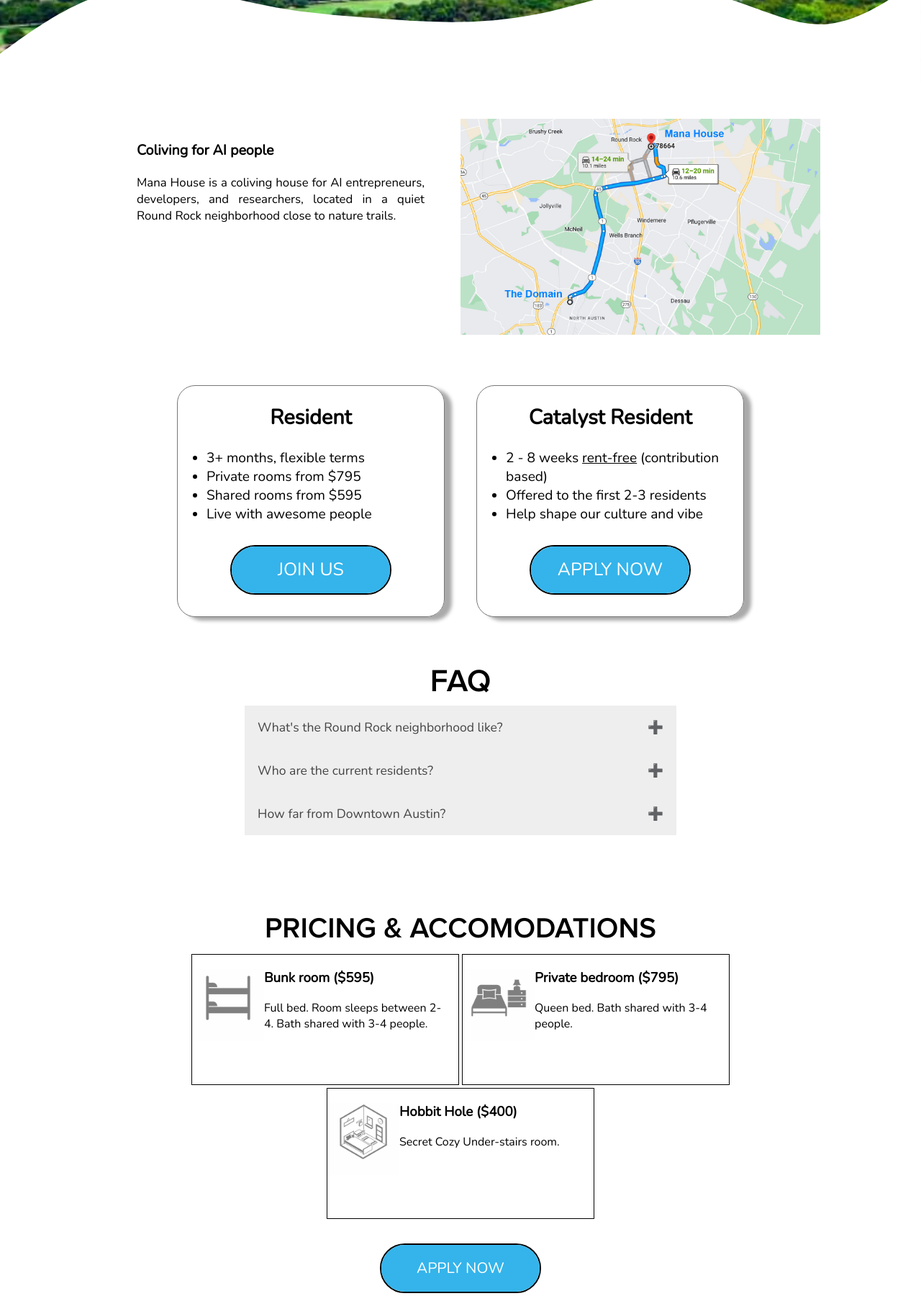
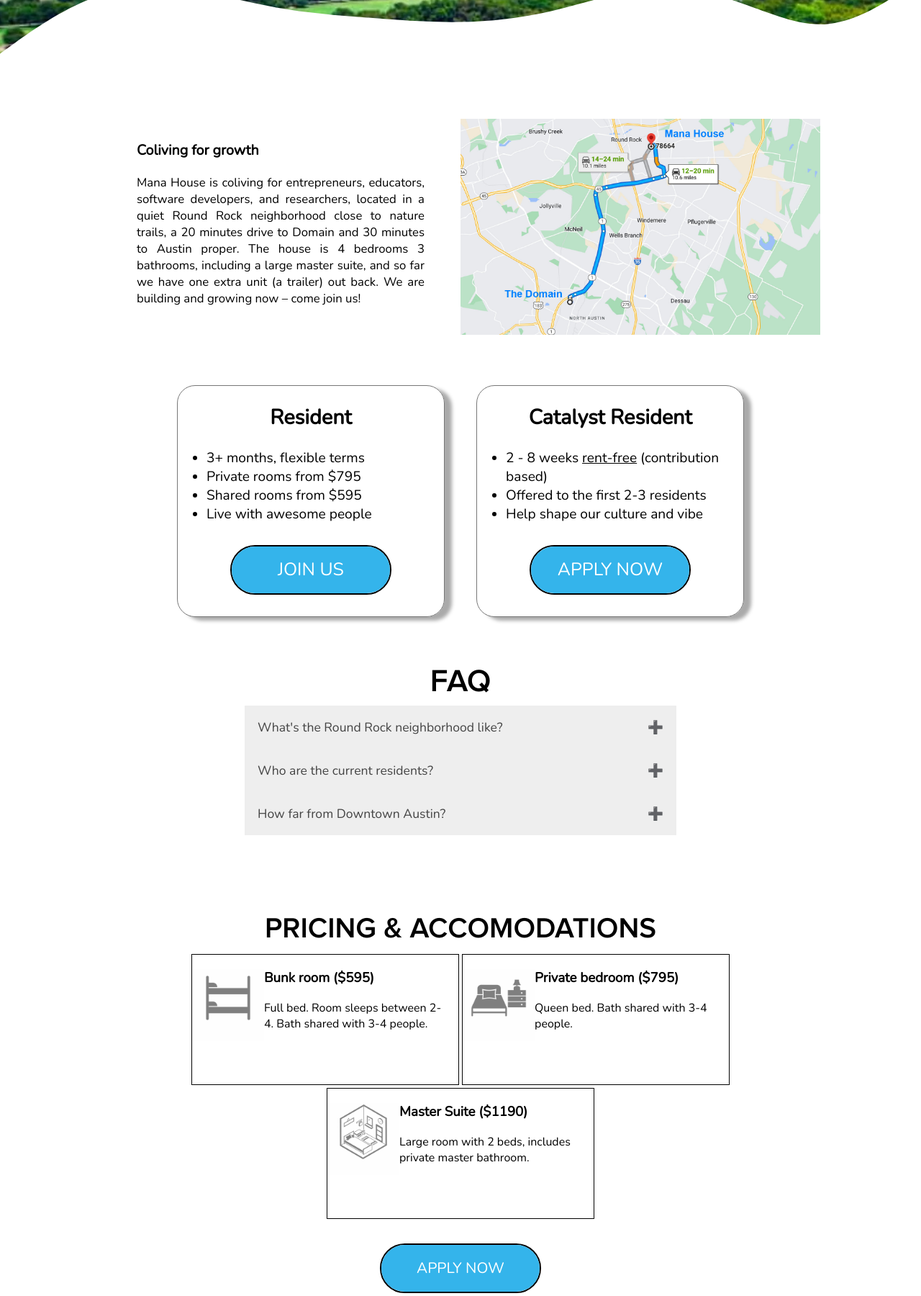
Before and after one commit to vannorman/manahouse, a Django app: page / in a window 1280 px wide. Shown: the part 165-1965 px from the top of the page at 72% size. Run offline with Django 3.2, Linux system fonts and the light colour scheme.

Commit message:
langauge

```diff
--- a/mana_house/templates/index.html
+++ b/mana_house/templates/index.html
@@ -13,13 +13,10 @@
 <div id="fold1">
     <div id="brief">
         <h3>
-       Coliving for AI people
+       Coliving for growth
 
         </h3>
-        <p> Mana House is a coliving house for AI entrepreneurs, developers, and researchers, located in a quiet Round Rock neighborhood close to nature trails.
-
-
-
+        <p> Mana House is coliving for entrepreneurs, educators, software developers, and researchers, located in a quiet Round Rock neighborhood close to nature trails, a 20 minutes drive to Domain and 30 minutes to Austin proper. The house is 4 bedrooms 3 bathrooms, including a large master suite, and so far we have one extra unit (a trailer) out back. We are building and growing now – come join us!
 
     </div>
     <div id="map"></div>
@@ -99,7 +96,7 @@
     <div class="item">
         <div class="pic" style="background-image:url(/static/img/bedroom.jpg)";></div>
         <div class="desc">
-            <h3> Hobbit Hole ($400) </h3>Secret Cozy Under-stairs room.
+            <h3> Master Suite ($1190) </h3> Large room with 2 beds, includes private master bathroom.
         </div>
     </div>
 </div>
```
